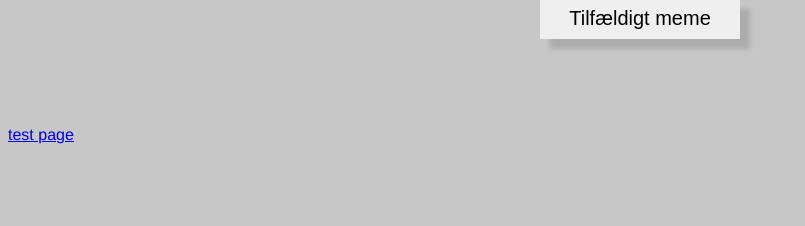
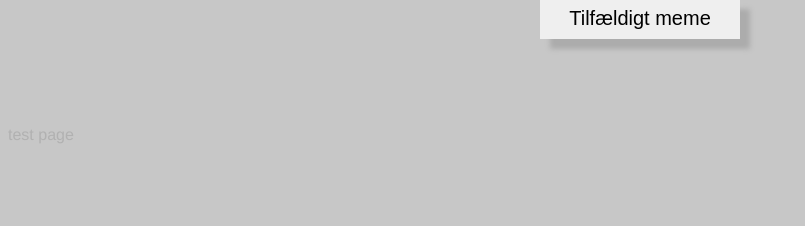
Before and after one commit to jasonj06/multi_siden, a Flask app: page / in a window 1280 px wide. Shown: the part 574-800 px from the top of the page, without its empty margins (0-805 px from the left). Run offline with Flask 3, Linux system fonts and the light colour scheme.

Commit message:
Make text page button slightly more hidden

```diff
--- a/templates/home.html
+++ b/templates/home.html
@@ -48,7 +48,7 @@
 </div>
 </div>
     <br><br><br><br><br>
-    <a href="add">
+    <a href="add" style="color: rgba(128, 128, 128, 0.308); text-decoration: none;">
         test page
     </a>
 
```
